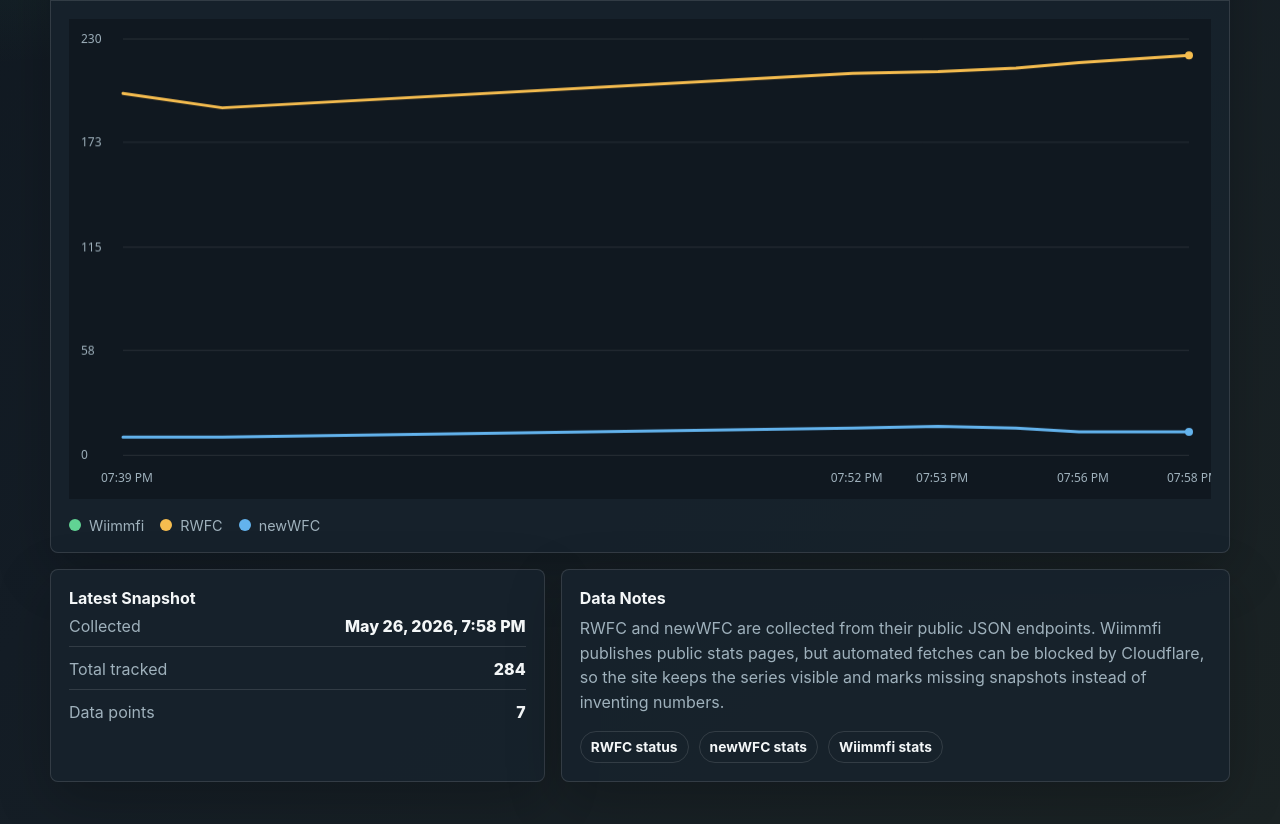
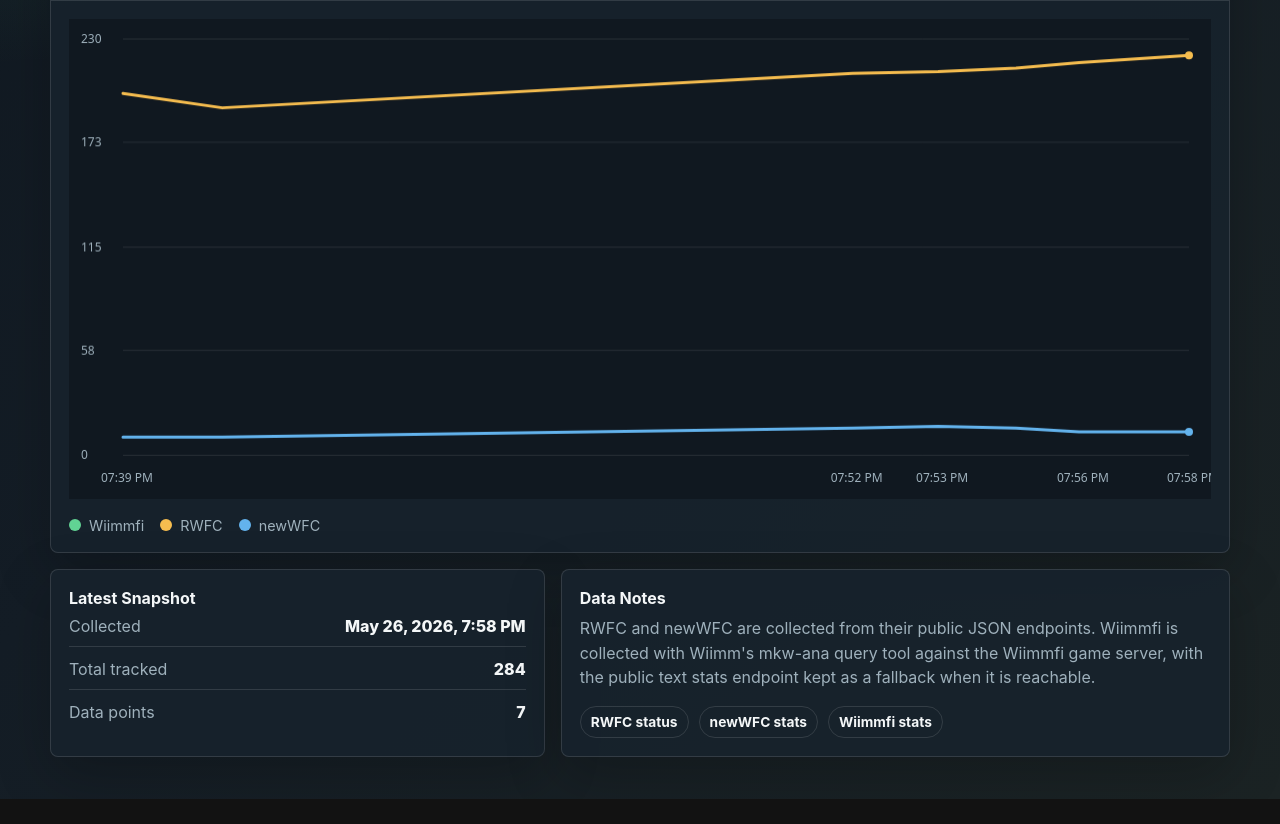
Before and after one commit to patchzyy/MkwiiTracker, a website: page index.html in a window 1280 px wide. Shown: the part 478-1302 px from the top of the page. After the commit the page ends 1277 px from the top, so only its background shows below. Drawn offline with Linux system fonts and the light colour scheme.

Commit message:
Update Wiimmfi data note

```diff
--- a/index.html
+++ b/index.html
@@ -68,7 +68,7 @@
         </article>
         <article class="panel">
           <h2>Data Notes</h2>
-          <p class="body-copy">RWFC and newWFC are collected from their public JSON endpoints. Wiimmfi publishes public stats pages, but automated fetches can be blocked by Cloudflare, so the site keeps the series visible and marks missing snapshots instead of inventing numbers.</p>
+          <p class="body-copy">RWFC and newWFC are collected from their public JSON endpoints. Wiimmfi is collected with Wiimm's mkw-ana query tool against the Wiimmfi game server, with the public text stats endpoint kept as a fallback when it is reachable.</p>
           <p class="source-links">
             <a href="https://status.rwfc.net/" rel="noreferrer">RWFC status</a>
             <a href="https://newwfc.xyz/api/stats" rel="noreferrer">newWFC stats</a>
```
